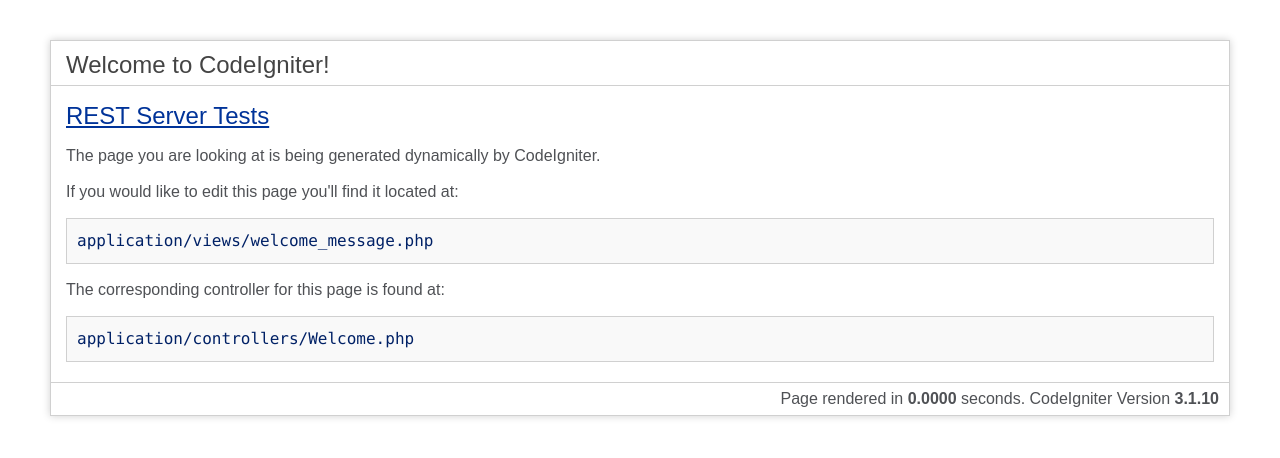
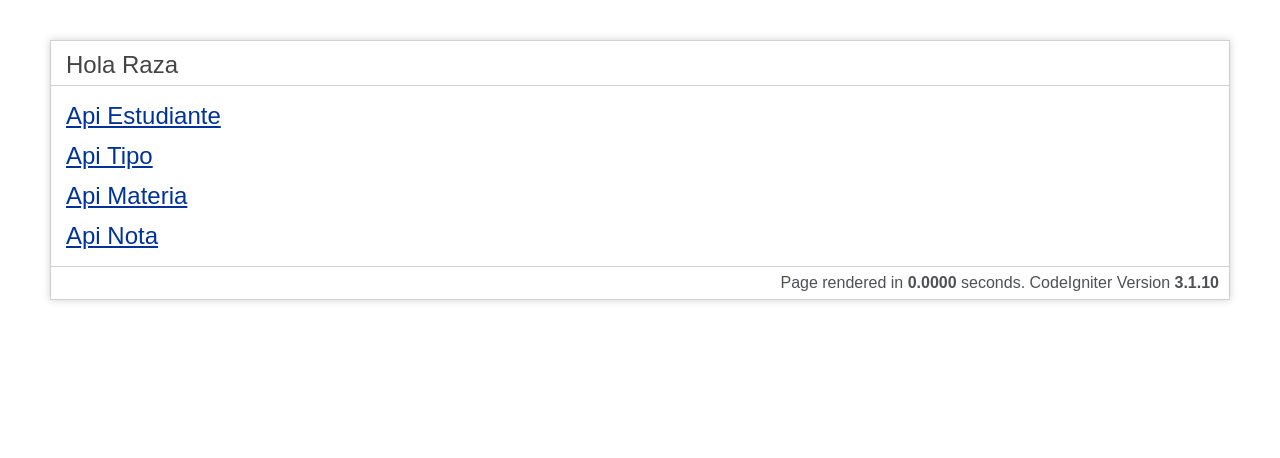
Before and after one commit to hopechan/ROp, a CodeIgniter app: page /ROp/ in a window 1280 px wide. Shown: the top 458 px of the page. Run offline with CodeIgniter, Linux system fonts and the light colour scheme.

Commit message:
super commit one

```diff
--- a/application/views/errors/html/error_404.php
+++ b/application/views/errors/html/error_404.php
@@ -5,6 +5,7 @@ defined('BASEPATH') OR exit('No direct script access allowed');
 <head>
 <meta charset="utf-8">
 <title>404 Page Not Found</title>
+<h1>Erroraso prro</h1>
 <style type="text/css">
 
 ::selection { background-color: #E13300; color: white; }
--- a/application/views/welcome_message.php
+++ b/application/views/welcome_message.php
@@ -71,27 +71,14 @@
 <body>
 
 <div id="container">
-    <h1>Welcome to CodeIgniter!</h1>
+    <h1>Hola Raza</h1>
 
     <div id="body">
 
-        <h2><a href="<?php echo site_url('rest-server'); ?>">REST Server Tests</a></h2>
-
-        <?php if (file_exists(FCPATH.'documentation/index.html')) : ?>
-        <h2><a href="<?php echo base_url('documentation/index.html'); ?>" target="_blank">REST Server Documentation</a></h2>
-        <?php endif ?>
-
-        <p>The page you are looking at is being generated dynamically by CodeIgniter.</p>
-
-        <p>If you would like to edit this page you'll find it located at:</p>
-        <code>application/views/welcome_message.php</code>
-
-        <p>The corresponding controller for this page is found at:</p>
-        <code>application/controllers/Welcome.php</code>
-
-        <?php if (file_exists(FCPATH.'user_guide/index.html')) : ?>
-        <p>If you are exploring CodeIgniter for the very first time, you should start by reading the <a href="<?php echo base_url('user_guide/index.html'); ?>" target="_blank">User Guide</a>.</p>
-        <?php endif ?>
+        <h2><a href="<?php echo base_url('api/Estudiante'); ?>">Api Estudiante</a></h2>
+        <h2><a href="<?php echo base_url('api/Tipo'); ?>">Api Tipo</a></h2>
+        <h2><a href="<?php echo base_url('api/Materia'); ?>">Api Materia</a></h2>
+        <h2><a href="<?php echo base_url('api/Nota'); ?>">Api Nota</a></h2>
     </div>
 
     <p class="footer">Page rendered in <strong>{elapsed_time}</strong> seconds. <?php echo  (ENVIRONMENT === 'development') ?  'CodeIgniter Version <strong>'.CI_VERSION.'</strong>' : '' ?></p>
```
